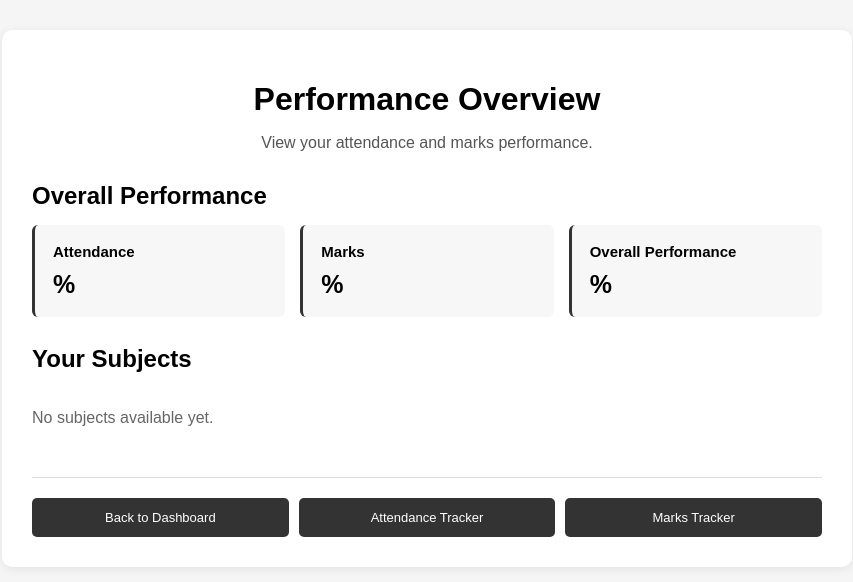
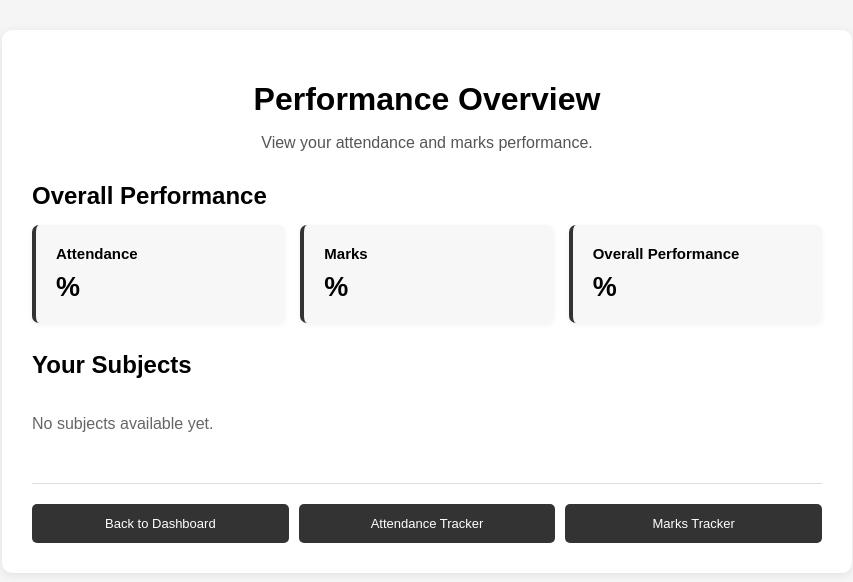
Before and after one commit to ganeshvibhuti30-prog/Student-Study-Planner, a Flask app: template templates/performance.html in a window 1280 px wide. Shown: the top 582 px of the page, without its empty margins (213-1066 px from the left). Run offline with Flask 3, Linux system fonts and the light colour scheme; the template is opened without the code that fills it, so the values that code supplies are empty.

Commit message:
Improve performance summary cards

```diff
--- a/static/css/performance.css
+++ b/static/css/performance.css
@@ -40,7 +40,6 @@ h2 {
     margin-bottom: 15px;
 }
 
-
 /* Overall Summary */
 
 .summary {
@@ -51,9 +50,16 @@ h2 {
 
 .summary-box {
     background: #f7f7f7;
-    border-left: 3px solid #333;
-    border-radius: 6px;
-    padding: 18px;
+    border-left: 4px solid #333;
+    border-radius: 7px;
+    padding: 20px;
+    box-shadow: 0 2px 6px rgba(0, 0, 0, 0.05);
+    transition: transform 0.2s ease, box-shadow 0.2s ease;
+}
+
+.summary-box:hover {
+    transform: translateY(-2px);
+    box-shadow: 0 4px 10px rgba(0, 0, 0, 0.08);
 }
 
 .summary-box h3 {
@@ -62,7 +68,7 @@ h2 {
 }
 
 .summary-value {
-    font-size: 25px;
+    font-size: 27px;
     font-weight: bold;
     margin: 0;
 }
@@ -71,7 +77,6 @@ h2 {
     color: #777;
     margin: 0;
 }
-
 
 /* Subject Cards */
 
@@ -145,6 +150,17 @@ h2 {
     transition: width 0.5s ease;
 }
 
+.progress-bar.good {
+    background: #267a3d;
+}
+
+.progress-bar.average {
+    background: #333;
+}
+
+.progress-bar.low {
+    background: #b3261e;
+}
 
 /* Empty Message */
 
```
